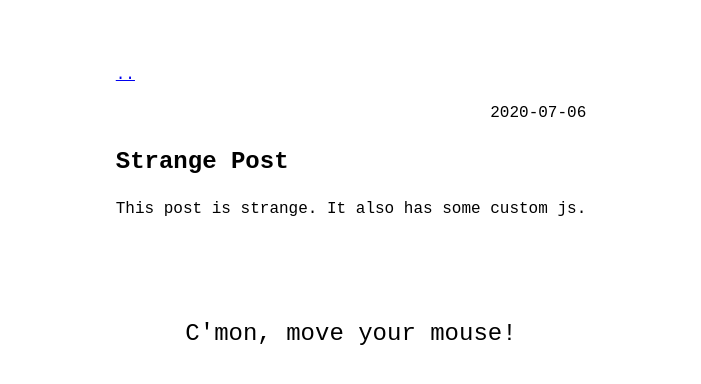
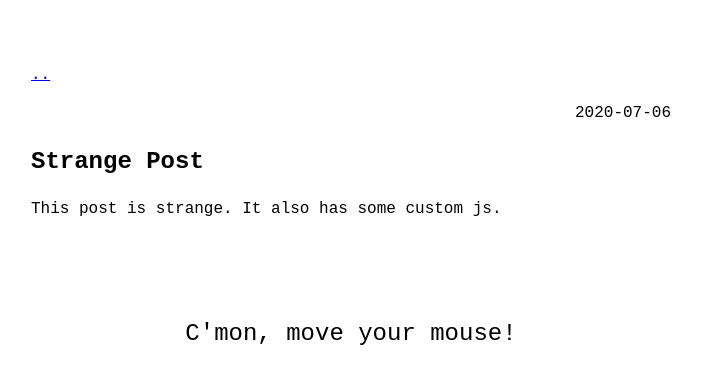
Before and after one commit to riggraz/no-style-please, a Jekyll site: the page built from _posts/2020-07-06-strange-post.md, in a window 1280 px wide. Shown: the top 384 px of the page, without its empty margins (289-990 px from the left). Built offline with Jekyll 4.4.1, drawn with Linux system fonts in a browser that asks for light colours.

Commit message:
Remove fit-content width
This CSS property was cool but also caused some problems (e.g. with long URLs)

```diff
--- a/_sass/no-style-please.scss
+++ b/_sass/no-style-please.scss
@@ -30,6 +30,7 @@ body {
   line-height: 1.4;
   margin: 0;
   min-height: 100%;
+  overflow-wrap: break-word;
 }
 
 .post-meta { text-align: right; }
@@ -45,7 +46,6 @@ li { margin: 0.4rem 0; }
 *:target { background: yellow; }
 
 .w {
-  width: fit-content;
   max-width: 640px;
   margin: 0 auto;
   padding: 4rem 2rem;
```
